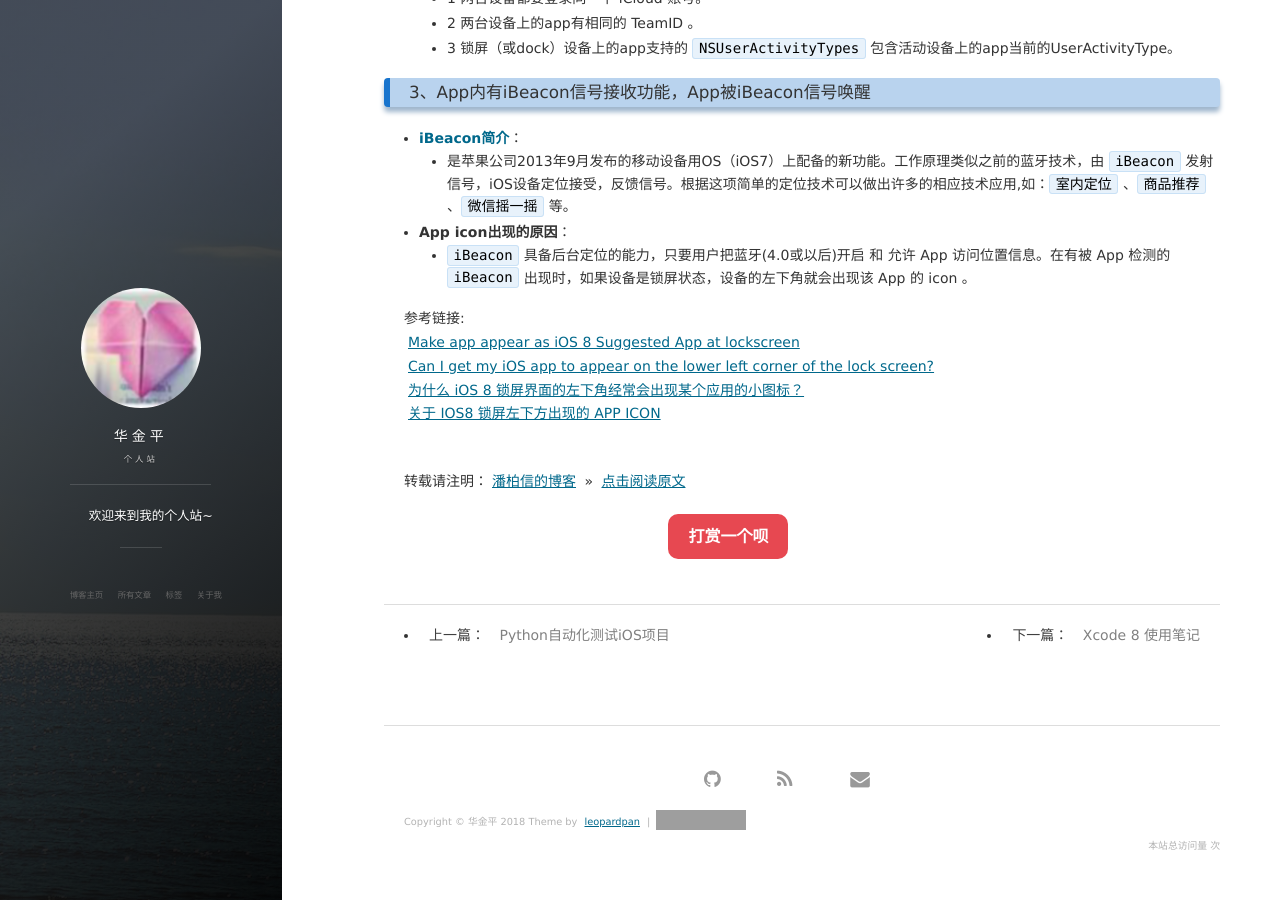
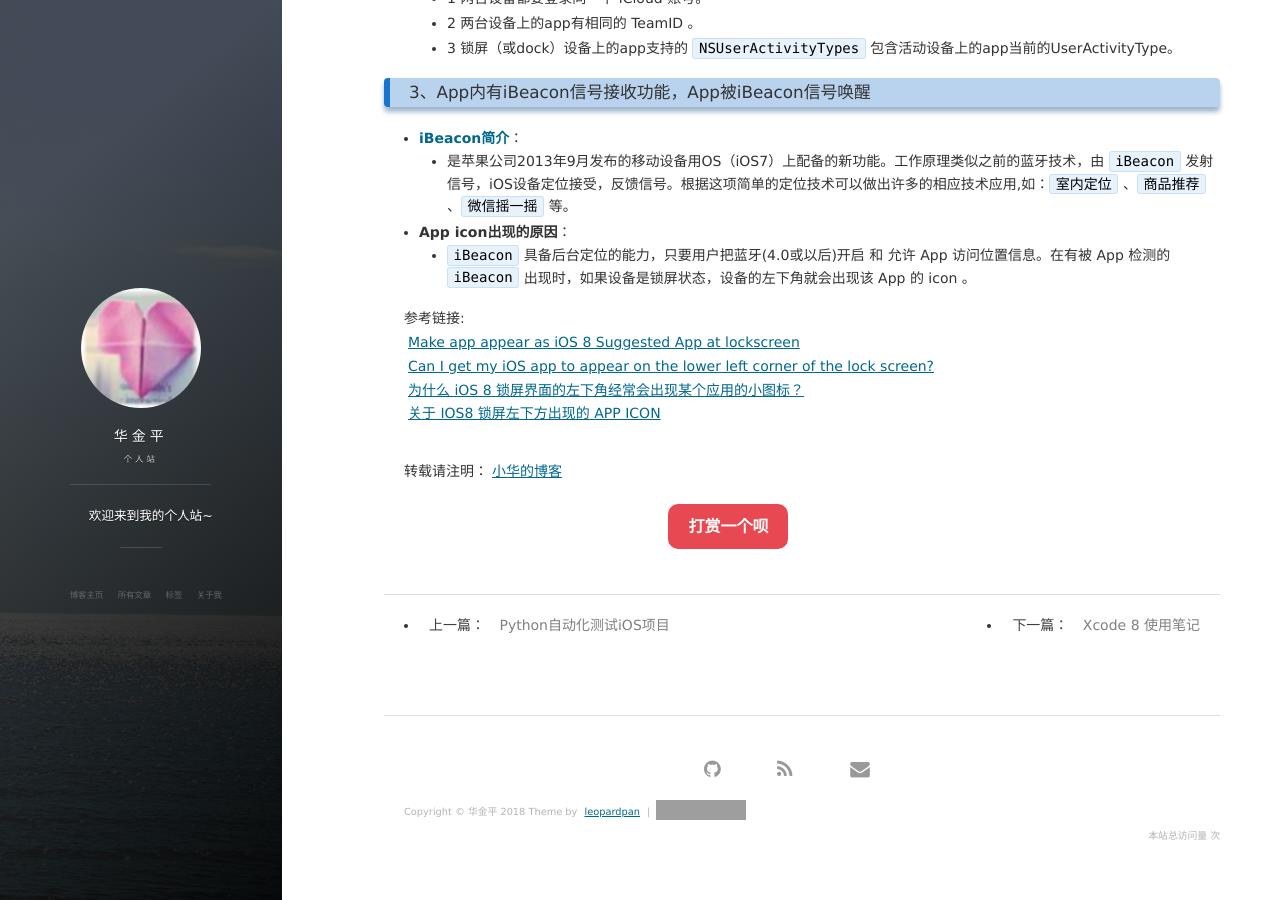
Before and after one commit to huajinping/huajinping.github.io, a Jekyll site: the page built from _posts/2016-09-23-iOSLowerLeftAppicon.md, in a window 1280 px wide and 900 px high, scrolled down 928 px. Built offline with Jekyll 4.4.1, drawn with Linux system fonts in a browser that asks for light colours; nearby versions of some CDN libraries; comment, search, counter and statistics services are not loaded; grey boxes are pictures that could not be loaded.

Commit message:
Update 2016-09-23-iOSLowerLeftAppicon.md

```diff
--- a/_posts/2016-09-23-iOSLowerLeftAppicon.md
+++ b/_posts/2016-09-23-iOSLowerLeftAppicon.md
@@ -40,5 +40,4 @@ tags: iOS
 [关于 IOS8 锁屏左下方出现的 APP ICON](https://www.v2ex.com/t/142320)
 
 <br>
-
-转载请注明：[潘柏信的博客](http://baixin) » [点击阅读原文](http://baixin.io/2016/09/iOSLowerLeftAppicon/)
+转载请注明：[小华的博客](http://huajinping.cf)
```
